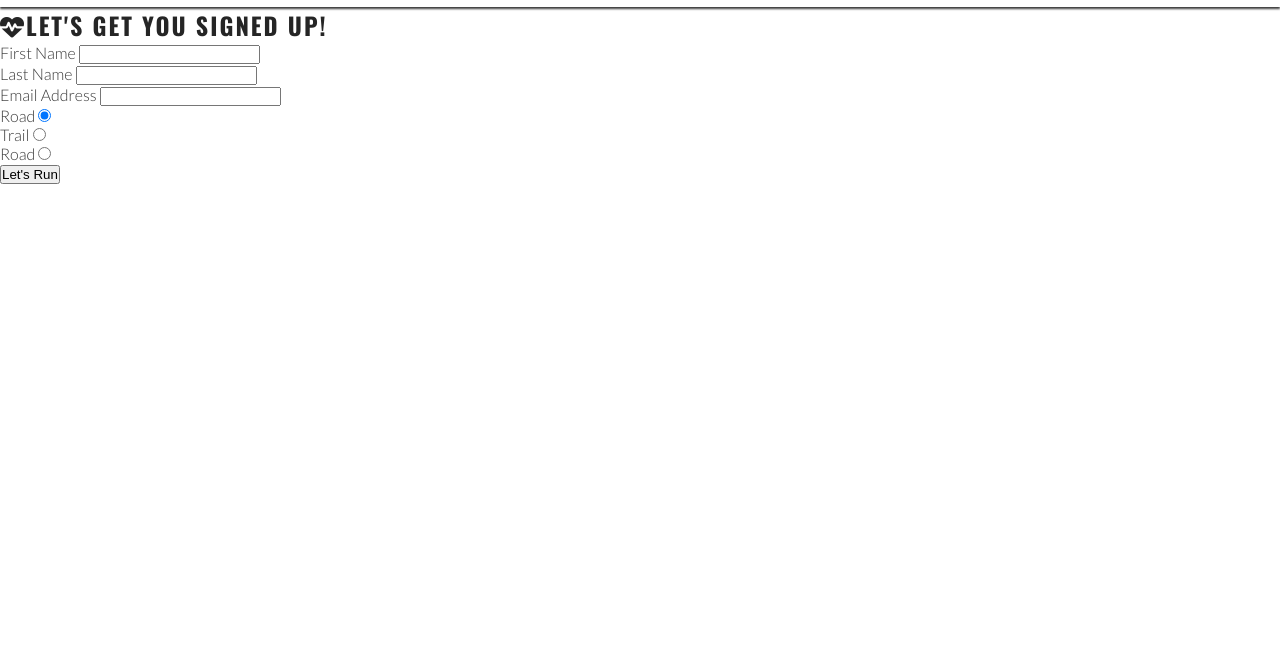
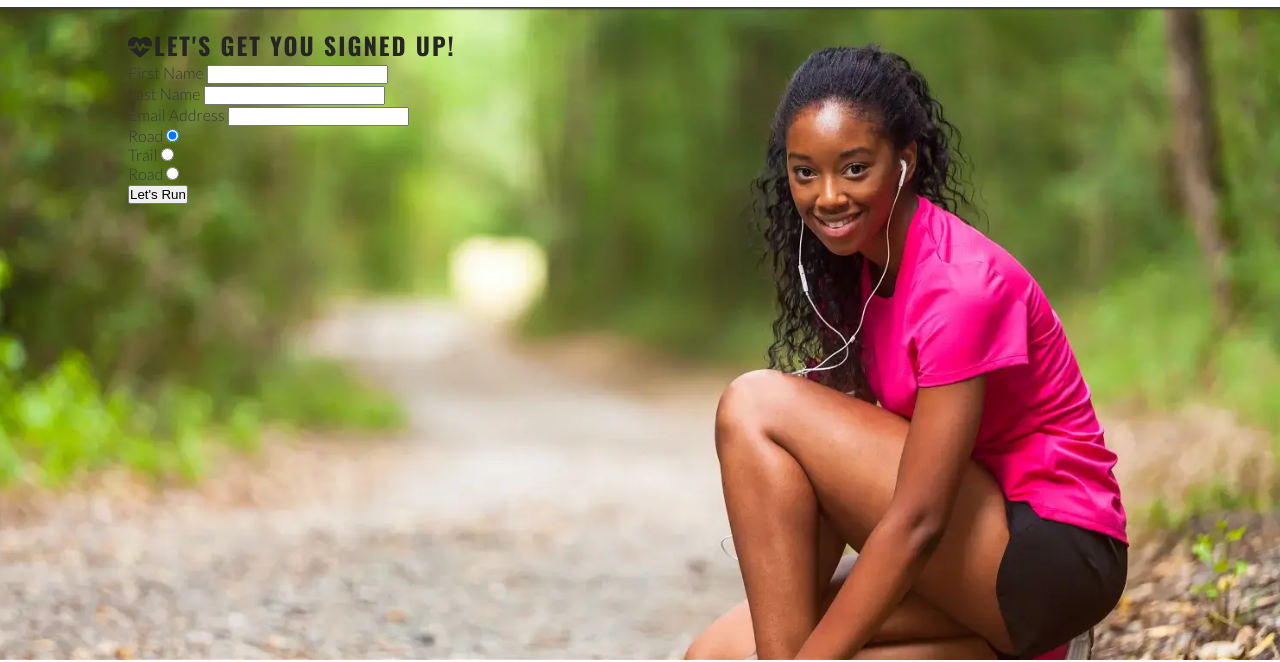
Before and after one commit to AKestell/love-running, a plain HTML site: page signup.html in a window 1280 px wide. Shown: the part 72-734 px from the top of the page. Drawn offline with nearby package versions, Linux system fonts and the light colour scheme.

Commit message:
Image to signup page

```diff
--- a/assets/css/style.css
+++ b/assets/css/style.css
@@ -202,6 +202,23 @@ main {
     line-height: 0;
 }
 
+/* Signup Page */
+
+main {
+    flex: 1 0 auto;
+    margin-top: 47px;
+    display: flex;
+    flex-direction: column;
+}
+
+#signup {
+    background: url(../images/signup-image.webp);
+    background-size: cover;
+    background-position: 75%;
+    padding: 20px 10% 0 10%;
+    flex-grow: 1;
+}
+
 /* Footer */
 #social-networks {
     text-align: center;
```
Also changed, not shown: assets/images/signup-image.webp (added).
